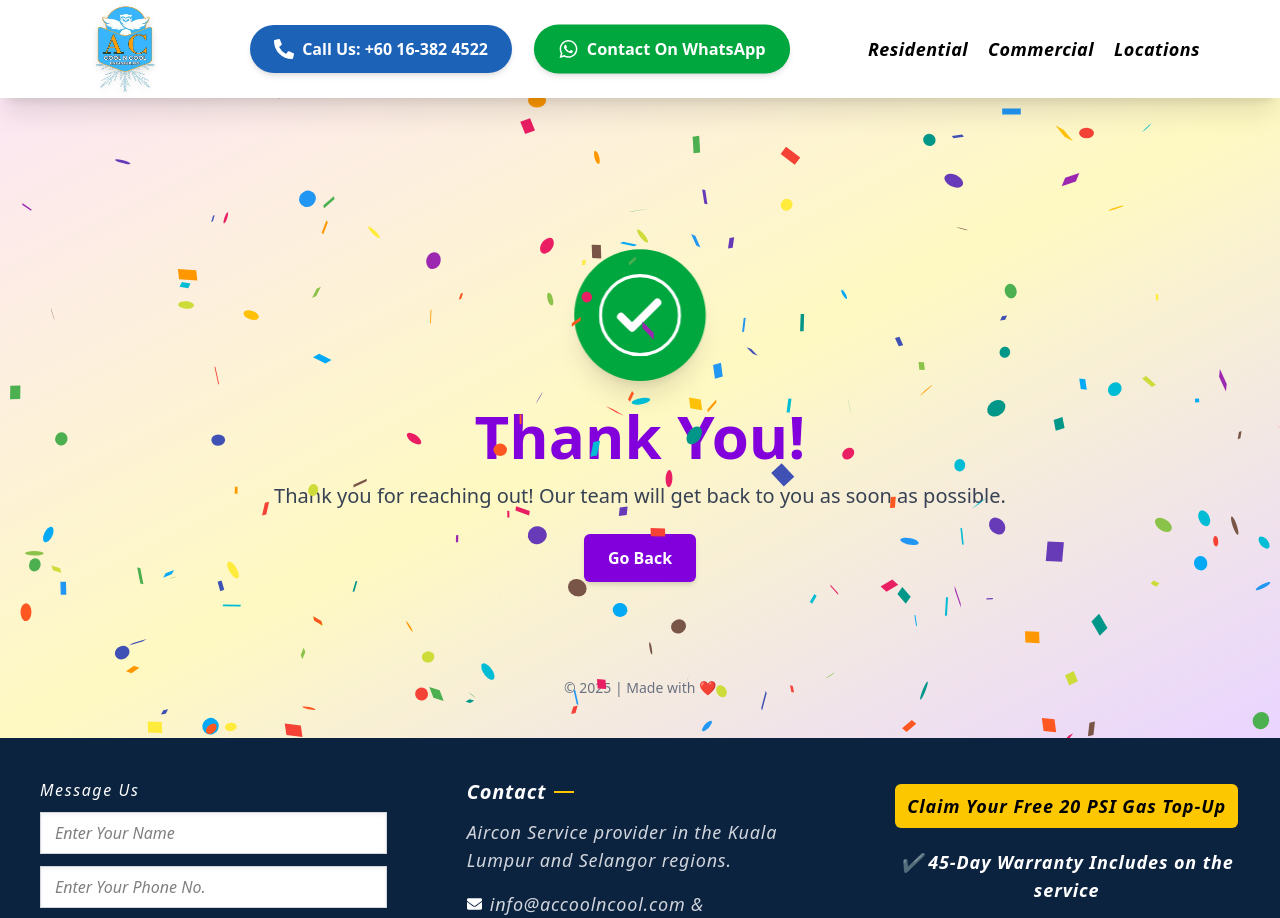
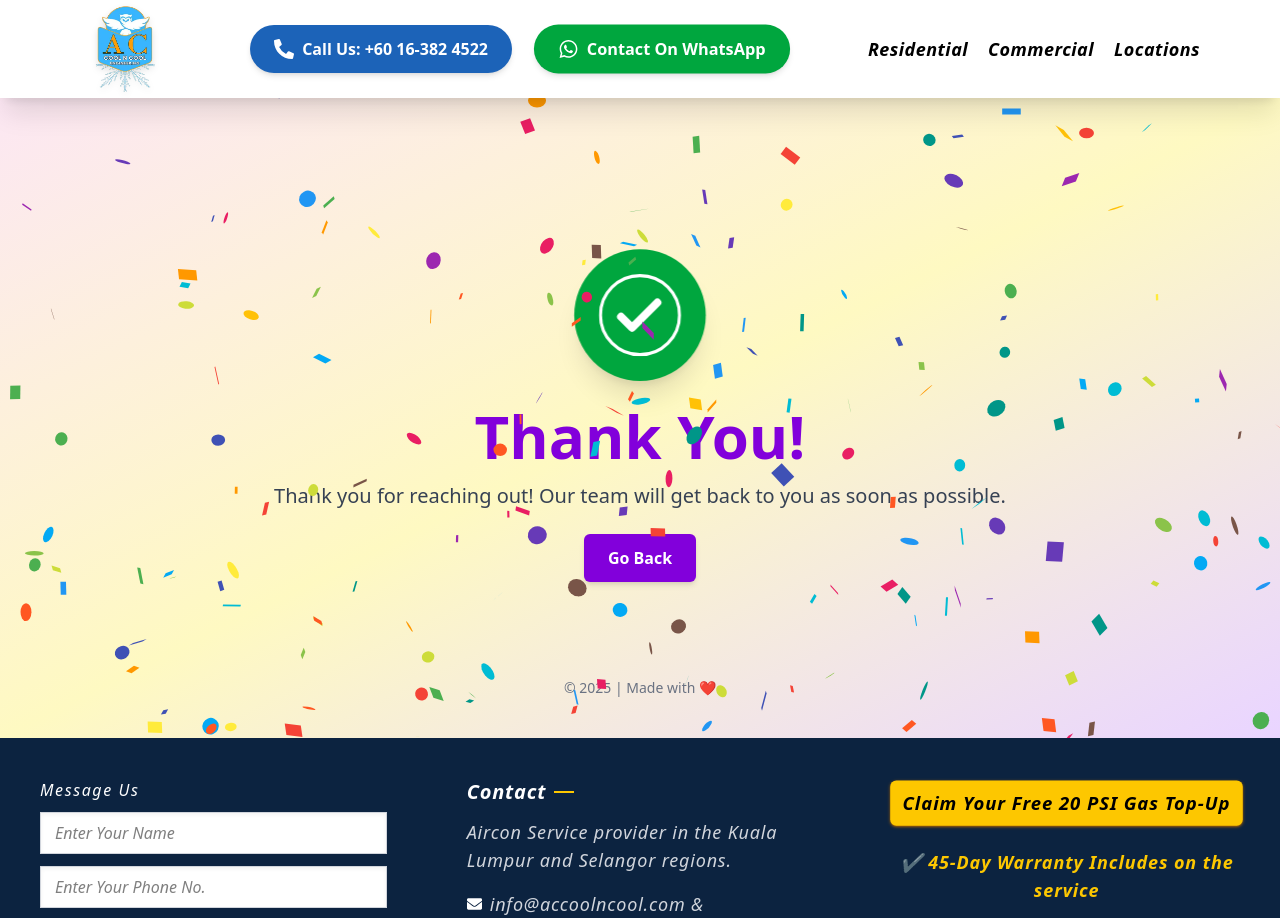
Before and after one commit to anuragnayak825/Aircond_landing_page, a React (Vite) app: page /thank-you in a window 1280 px wide. Shown: the top 918 px of the page. Built offline with nearby package versions, Linux system fonts and the light colour scheme.

Commit message:
kjsdbhgcd

```diff
--- a/src/Footer.jsx
+++ b/src/Footer.jsx
@@ -68,8 +68,8 @@ const Footer = () => {
                     </div>
 
                     <div className='py-1.5 w-full h-full lg:flex  flex-col items-center '>
-                        <button className='w-auto px-3 py-2 tracking-wider italic  bg-yellow-400 text-black text-sm md:text-lg font-semibold rounded-md  '>Claim Your Free 20 PSI Gas Top-Up </button>
-                        <p className=' lg:text-center mt-5 text-lg font-semibold tracking-wider items-center italic'>✔ 45-Day Warranty Includes on the service</p>
+                        <button className='w-auto zoomin-out shadow-sm shadow-yellow-700 px-3 py-2 tracking-wider italic  bg-yellow-400 text-black text-base md:text-lg font-semibold rounded-md  '>Claim Your Free 20 PSI Gas Top-Up </button>
+                        <p className=' lg:text-center mt-5 text-lg font-semibold text-yellow-400 tracking-wider items-center italic'>✔ 45-Day Warranty Includes on the service</p>
                     </div>
                 </div>
             </footer>
--- a/src/Pricing.jsx
+++ b/src/Pricing.jsx
@@ -80,8 +80,8 @@ export default function Pricing() {
                                 </div>
                             </div>
 
-                            <div className="mt-6 w-full ">
-                                <button onClick={() => { window.location.href = "tel:+60163824522" }} className="flex btn-wave2 justify-center items-center rounded-md w-auto px-3.5 py-2.5 font-semibold italic tracking-wider mx-auto my-0 bg-yellow-400 shadow-md shadow-gray-400">
+                            <div className="mt-4 flex justify-center w-full ">
+                                <button onClick={() => { window.location.href = "tel:+60163824522" }} className="flex btn-wave2 justify-center items-center rounded-md w-auto px-3.5 py-2.5 font-semibold italic tracking-wider bg-yellow-400 shadow-md shadow-gray-400">
                                     <FaPhoneAlt className="mr-2" />
                                     <span className="btn-wave">
                                         {text.split("").map((letter, index) => (
```
